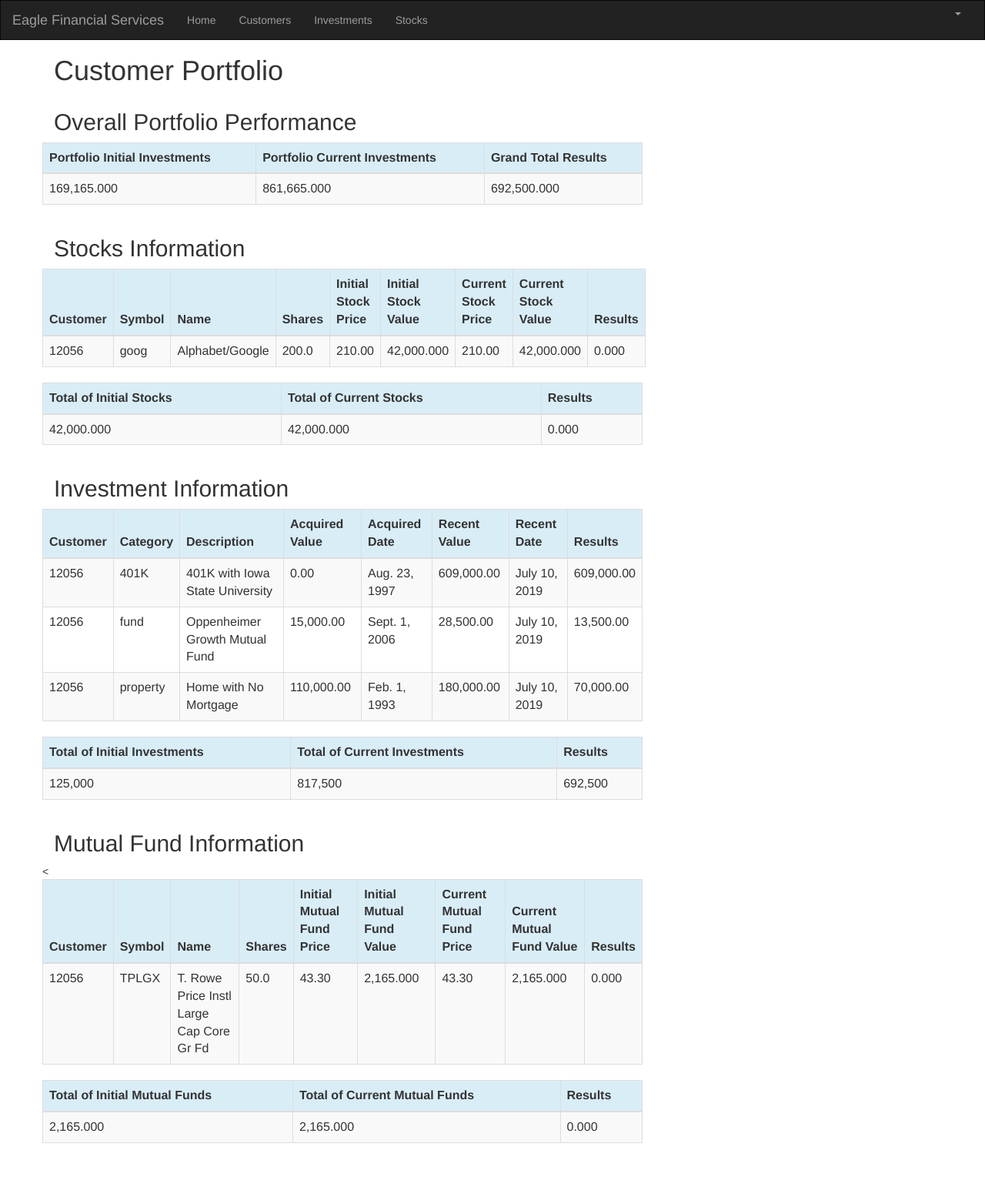
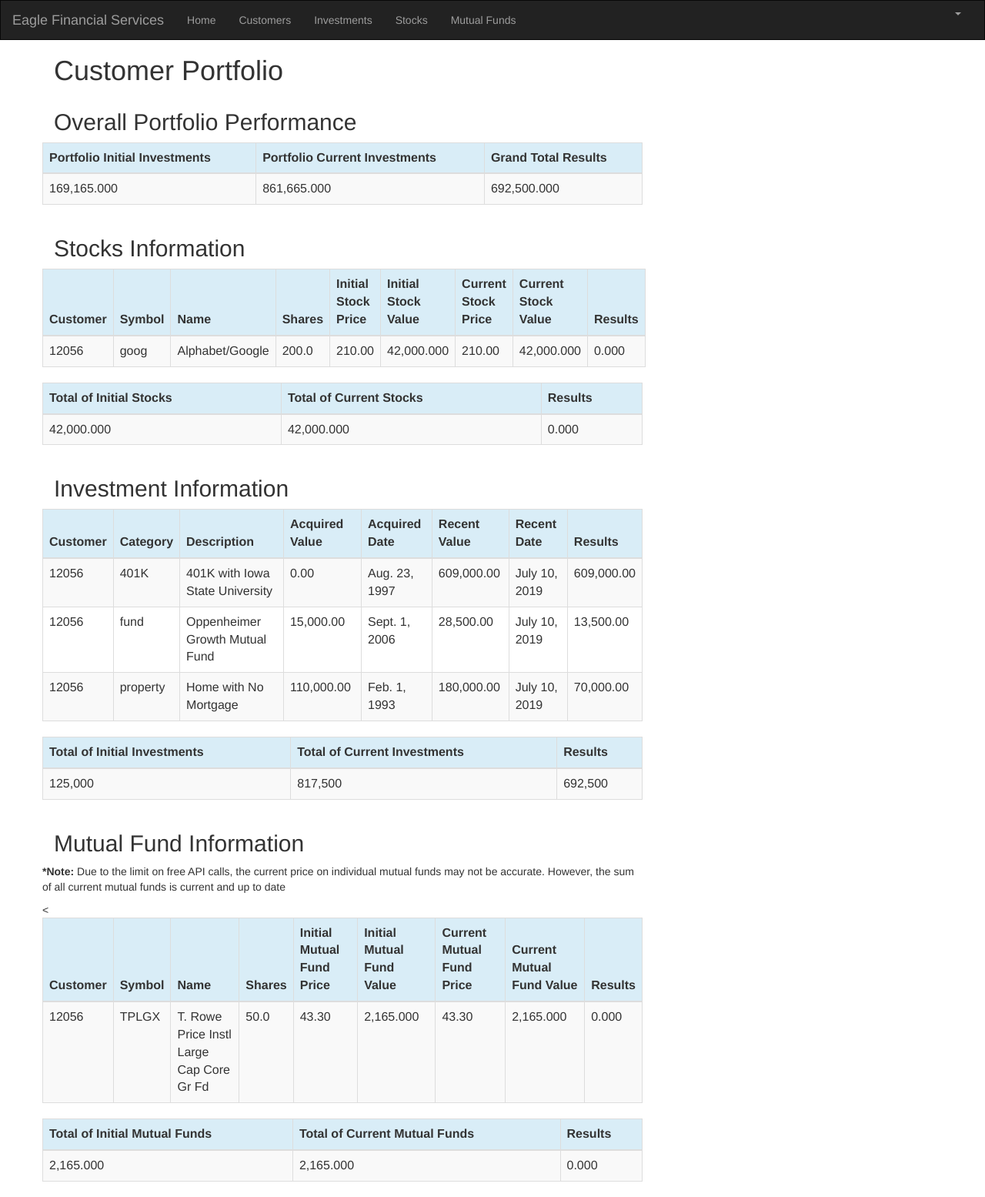
Before and after one commit to apalmesano2/assignment2_part2, a Django app: page /customer/2/portfolio/ in a window 1280 px wide. Shown: the whole page at 77% size. Before the commit the page ends 1485 px from the top, so only its background shows below. Run offline with Django 3.2, Linux system fonts and the light colour scheme; a user stored in the database is signed in; data comes from the database, SQL or seed files in the repository; both versions use the stored data as it was after the commit; data that the repository does not hold is empty; some libraries are stand-ins or nearby versions.

Commit message:
updated small things

```diff
--- a/portfolio/models.py
+++ b/portfolio/models.py
@@ -79,9 +79,6 @@ class Stock(models.Model):
         api_key = '&apikey= JNO0VT6F5XU1HWZU'
         url = main_api + symbol_f + api_key
         json_data = requests.get(url).json()
-
-        print('STOCK', api_key, json_data, '\n')
-
         open_price = json_data.get('Global Quote', {}).get("05. price", self.purchase_price)
         share_value = open_price
         return share_value
@@ -114,7 +111,6 @@ class MutualFund(models.Model):
         mf_api_key = '&apikey=GOMG8YHN1JRNWXZO'
         mf_url = mf_main_api + mf_symbol_f + mf_api_key
         mf_json_data = requests.get(mf_url).json()
-        print('MF', mf_api_key, mf_json_data, '\n')
         mf_open_price = mf_json_data.get('Global Quote', {}).get("05. price", self.purchase_price)
         mf_share_value = mf_open_price
         return mf_share_value
--- a/portfolio/templates/portfolio/base.html
+++ b/portfolio/templates/portfolio/base.html
@@ -70,9 +70,9 @@
             <ul class="nav navbar-nav">
                 <li><a href="{% url 'portfolio:home' %}">Home</a></li>
                 <li><a href="{% url 'portfolio:customer_list' %}">Customers</a></li>
-               <li><a href="{% url 'portfolio:investment_list' %}">Investments</a></li>
+                <li><a href="{% url 'portfolio:investment_list' %}">Investments</a></li>
                 <li><a href="{% url 'portfolio:stock_list' %}">Stocks</a></li>
-
+                <li><a href="{% url 'portfolio:mutual_fund_list' %}">Mutual Funds</a></li>
             </ul>
             <ul class="nav navbar-nav navbar-right">
                 {% if user.is_authenticated %}
--- a/portfolio/templates/portfolio/portfolio.html
+++ b/portfolio/templates/portfolio/portfolio.html
@@ -133,8 +133,10 @@
 <!-- Information about the cutomer's mutual funds -->
 <div class="row">
     <h2 style="padding-left: 15Px">Mutual Fund Information</h2>
+    <p><strong>*Note:</strong> Due to the limit on free API calls, the current price on individual mutual funds may not
+        be accurate. However, the sum of all current mutual funds is current and up to date</p>
 </div>
-<div class="row">
+<div class="row" style="before">
     <table class="table table-striped table-bordered table-hover">
         <thead>
         <tr class="bg-info">
@@ -159,7 +161,8 @@
             <td>{{ mutual_fund.purchase_price|intcomma }}</td>
             <td>{{ mutual_fund.initial_mutual_fund_value|intcomma }}</td>
             <td>{{ mutual_fund.current_mutual_fund_price|intcomma }}</td>
-            <<td>{{ mutual_fund.current_mutual_fund_value|intcomma }}</td>
+            <
+            <td>{{ mutual_fund.current_mutual_fund_value|intcomma }}</td>
             <td>{{ mutual_fund.current_mutual_fund_value|sub:mutual_fund.initial_mutual_fund_value|intcomma }}</td>
         </tr>
         {% endfor %}
```
Also changed, not shown: db.sqlite3.
